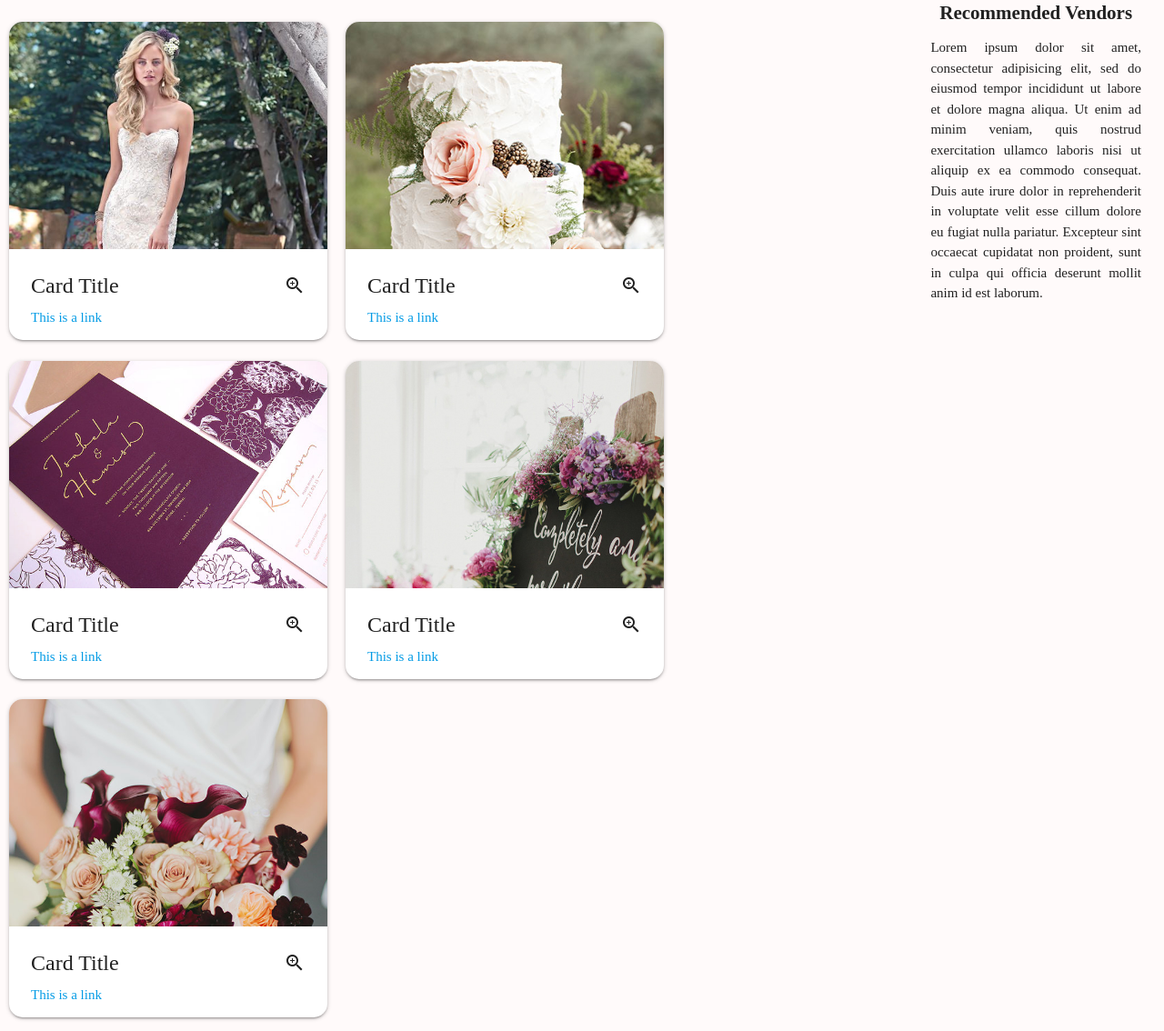
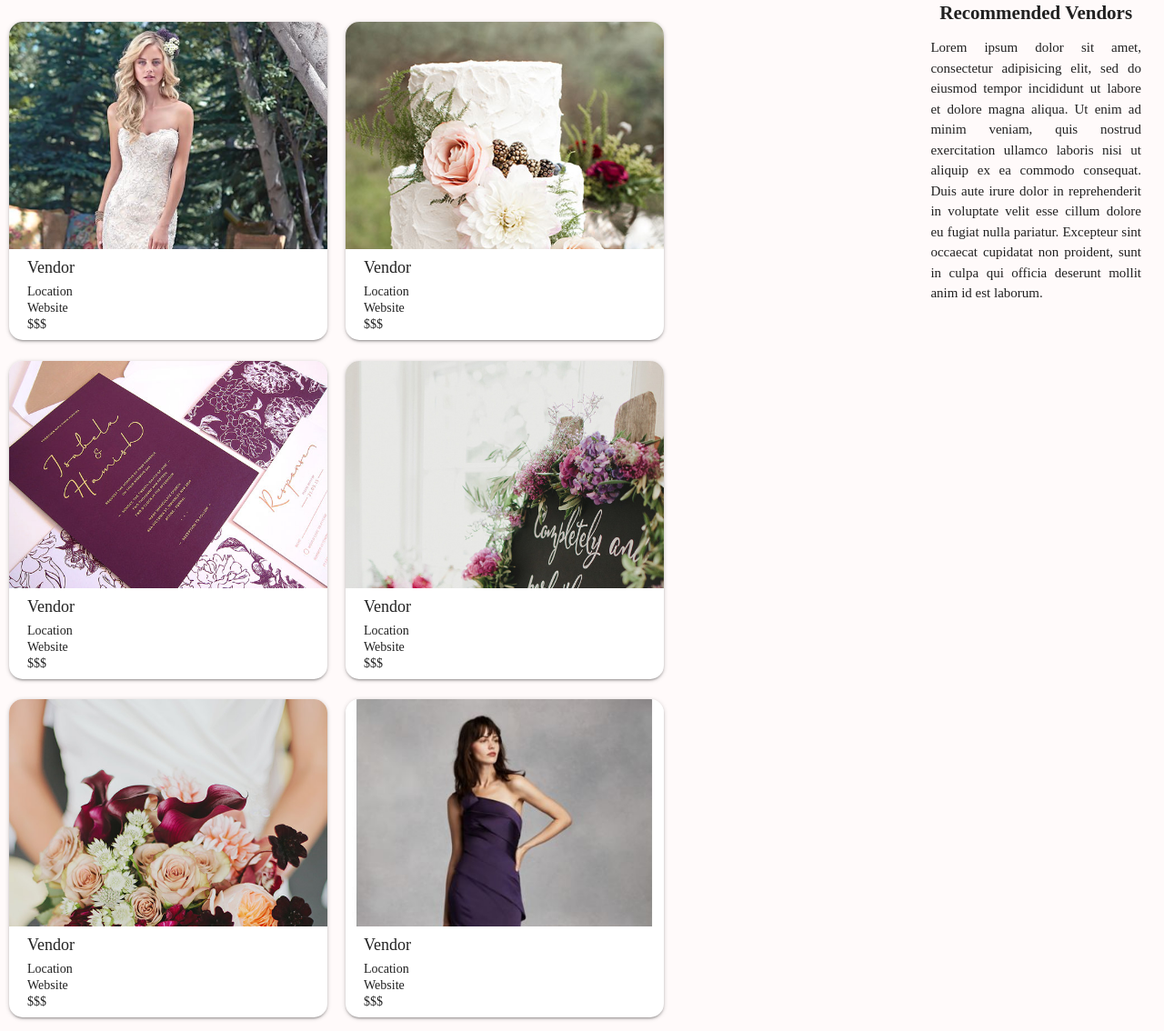
Before and after one commit to wuj00/WedJoy, a website: page public/partials/inspo.html in a window 1280 px wide. Shown: the part 84-1218 px from the top of the page at 91% size. Drawn offline with nearby package versions, Linux system fonts and the light colour scheme.

Commit message:
modals for cards are not working properly--need debugging

```diff
--- a/public/css/style.css
+++ b/public/css/style.css
@@ -183,3 +183,18 @@ li.active a, li.active a:hover {
     background-color: #5db6b4;
     overflow: hidden;
 }
+div#materialbox-overlay {
+    z-index: -1;
+    overflow-y: hidden;
+}
+div.card-content {
+    padding: 10px 20px 10px 20px !important;
+    line-height: 18px;
+}
+.card .card-content .card-title {
+    line-height: 20px !important;
+    font-size: 18px;
+}
+.card .card-content p {
+    font-size: 14px;
+}
--- a/public/js/app.js
+++ b/public/js/main.js
@@ -14,8 +14,3 @@ $(document).ready(function() {
         e.preventDefault();
     });
 });
-
-// $(document).ready(function(){
-//     $('.materialboxed').materialbox();
-//
-//   });
--- a/public/js/materialbox.js
+++ b/public/js/materialbox.js
@@ -75,7 +75,7 @@
         }
 
         // Set css on origin
-        origin.css({position: 'absolute', 'z-index': 1000})
+        origin.css({'position': 'absolute', 'z-index': 1000})
         .data('width', originalWidth)
         .data('height', originalHeight);
 
@@ -263,7 +263,7 @@
 };
 
 $(document).ready(function(){
-  $('.materialboxed').materialbox();
+    $('.materialboxed').materialbox();
 });
 
 }( jQuery ));
--- a/public/partials/inspo.html
+++ b/public/partials/inspo.html
@@ -15,7 +15,7 @@
         <!-- Javascript -->
         <script src="https://ajax.googleapis.com/ajax/libs/jquery/1.11.1/jquery.min.js"></script>
         <script src="https://cdnjs.cloudflare.com/ajax/libs/materialize/0.97.6/js/materialize.min.js"></script>
-        <script src="../js/app.js"></script>
+        <script src="../js/main.js"></script>
         <script src="../js/materialbox.js"></script>
 
 
@@ -32,72 +32,74 @@
         <div class="cards-container" style="width:78%; margin-top:50px; display:inline-flex; flex-wrap:wrap; float:left;">
 
             <div class="card" style="width:350px; height:350px; border-radius:15px; margin-left:10px; margin-right:10px;">
-                <div class="card-image waves-effect waves-block waves-light" style="border-top-left-radius:15px; border-top-right-radius:15px; width:350px; height:250px;">
-                    <img class="materialboxed" src="../img/Maggie Sottero.jpg">
-                    <!-- <img class="materialboxed" src="https://apis.xogrp.com/media-api/images/14b7f105-7807-433b-a4c7-67c8990c6d06"> -->
+                <div class="card-image waves-effect waves-block waves-light" style="border-top-left-radius:15px; border-top-right-radius:15px; width:350px; height:250px; z-index:0;">
+                    <img class="materialboxed responsive-img" src="../img/Maggie Sottero.jpg">
                 </div>
                 <div class="card-content">
-                    <span class="card-title activator grey-text text-darken-4">Card Title<i class="material-icons right">zoom_in</i></span>
-                    <p><a href="#">This is a link</a></p>
-                </div>
-                <div class="card-reveal" style="border-radius:15px;">
-                    <span class="card-title grey-text text-darken-4">Card Title<i class="material-icons right">close</i></span>
-                    <p>Here is some more information about this product that is only revealed once clicked on.</p>
+                    <span class="card-title">Vendor</span>
+                    <p>Location</p>
+                    <p>Website</p>
+                    <p>$$$</p>
                 </div>
             </div>
+
             <div class="card" style="width:350px; height:350px; border-radius:15px; margin-left:10px; margin-right:10px;">
-                <div class="card-image waves-effect waves-block waves-light" style="border-top-left-radius:15px; border-top-right-radius:15px; width:350px; height:250px;">
-                    <img class="materialboxed" src="../img/elisecakes.jpg">
-                    <!-- <img class="materialboxed" src="https://apis.xogrp.com/media-api/images/14b7f105-7807-433b-a4c7-67c8990c6d06"> -->
+                <div class="card-image waves-effect waves-block waves-light" style="border-top-left-radius:15px; border-top-right-radius:15px; width:350px; height:250px; z-index:0;">
+                    <img class="materialboxed responsive-img" src="../img/elisecakes.jpg">
                 </div>
                 <div class="card-content">
-                    <span class="card-title activator grey-text text-darken-4">Card Title<i class="material-icons right">zoom_in</i></span>
-                    <p><a href="#">This is a link</a></p>
-                </div>
-                <div class="card-reveal" style="border-radius:15px;">
-                    <span class="card-title grey-text text-darken-4">Card Title<i class="material-icons right">close</i></span>
-                    <p>Here is some more information about this product that is only revealed once clicked on.</p>
+                    <span class="card-title">Vendor</span>
+                    <p>Location</p>
+                    <p>Website</p>
+                    <p>$$$</p>
                 </div>
             </div>
+
             <div class="card" style="width:350px; height:350px; border-radius:15px; margin-left:10px; margin-right:10px;">
-                <div class="card-image waves-effect waves-block waves-light" style="border-top-left-radius:15px; border-top-right-radius:15px; width:350px; height:250px;">
-                    <img class="materialboxed" src="../img/LittleBridgeDesign.jpg">
-                    <!-- <img class="materialboxed" src="https://apis.xogrp.com/media-api/images/14b7f105-7807-433b-a4c7-67c8990c6d06"> -->
+                <div class="card-image waves-effect waves-block waves-light" style="border-top-left-radius:15px; border-top-right-radius:15px; width:350px; height:250px; z-index:0;">
+                    <img class="materialboxed responsive-img" src="../img/LittleBridgeDesign.jpg">
                 </div>
                 <div class="card-content">
-                    <span class="card-title activator grey-text text-darken-4">Card Title<i class="material-icons right">zoom_in</i></span>
-                    <p><a href="#">This is a link</a></p>
-                </div>
-                <div class="card-reveal" style="border-radius:15px;">
-                    <span class="card-title grey-text text-darken-4">Card Title<i class="material-icons right">close</i></span>
-                    <p>Here is some more information about this product that is only revealed once clicked on.</p>
+                    <span class="card-title">Vendor</span>
+                    <p>Location</p>
+                    <p>Website</p>
+                    <p>$$$</p>
                 </div>
             </div>
+
             <div class="card" style="width:350px; height:350px; border-radius:15px; margin-left:10px; margin-right:10px;">
-                <div class="card-image waves-effect waves-block waves-light" style="border-top-left-radius:15px; border-top-right-radius:15px; width:350px; height:250px;">
-                    <img class="materialboxed" src="../img/signage.jpg">
-                    <!-- <img class="materialboxed" src="https://apis.xogrp.com/media-api/images/14b7f105-7807-433b-a4c7-67c8990c6d06"> -->
+                <div class="card-image waves-effect waves-block waves-light" style="border-top-left-radius:15px; border-top-right-radius:15px; width:350px; height:250px; z-index:0;">
+                    <img class="materialboxed responsive-img" src="../img/signage.jpg">
                 </div>
                 <div class="card-content">
-                    <span class="card-title activator grey-text text-darken-4">Card Title<i class="material-icons right">zoom_in</i></span>
-                    <p><a href="#">This is a link</a></p>
-                </div>
-                <div class="card-reveal" style="border-radius:15px;">
-                    <span class="card-title grey-text text-darken-4">Card Title<i class="material-icons right">close</i></span>
-                    <p>Here is some more information about this product that is only revealed once clicked on.</p>
+                    <span class="card-title">Vendor</span>
+                    <p>Location</p>
+                    <p>Website</p>
+                    <p>$$$</p>
                 </div>
             </div>
+
             <div class="card" style="width:350px; height:350px; border-radius:15px; margin-left:10px; margin-right:10px;">
-                <div class="card-image waves-effect waves-block waves-light" style="border-top-left-radius:15px; border-top-right-radius:15px; width:350px; height:250px;">
-                    <img class="materialboxed" src="../img/Black-and-gold-Art-Deco-wedding-inspiration-11.jpg">
+                <div class="card-image waves-effect waves-block waves-light" style="border-top-left-radius:15px; border-top-right-radius:15px; width:350px; height:250px; z-index:0;">
+                    <img class="materialboxed responsive-img" src="../img/Black-and-gold-Art-Deco-wedding-inspiration-11.jpg">
                 </div>
                 <div class="card-content">
-                    <span class="card-title activator grey-text text-darken-4">Card Title<i class="material-icons right">zoom_in</i></span>
-                    <p><a href="#">This is a link</a></p>
+                    <span class="card-title">Vendor</span>
+                    <p>Location</p>
+                    <p>Website</p>
+                    <p>$$$</p>
                 </div>
-                <div class="card-reveal" style="border-radius:15px;">
-                    <span class="card-title grey-text text-darken-4">Card Title<i class="material-icons right">close</i></span>
-                    <p>Here is some more information about this product that is only revealed once clicked on.</p>
+            </div>
+
+            <div class="card" style="width:350px; height:350px; border-radius:15px; margin-left:10px; margin-right:10px;">
+                <div class="card-image waves-effect waves-block waves-light" style="border-top-left-radius:15px; border-top-right-radius:15px; width:350px; height:250px; z-index:0;">
+                    <img class="materialboxed responsive-img" src="../img/verwang.jpg">
+                </div>
+                <div class="card-content">
+                    <span class="card-title">Vendor</span>
+                    <p>Location</p>
+                    <p>Website</p>
+                    <p>$$$</p>
                 </div>
             </div>
 
```
Also changed, not shown: public/index.html (+1 -1 lines), public/partials/profile.html (+3 -1 lines), public/img/verwang.jpg (added).
